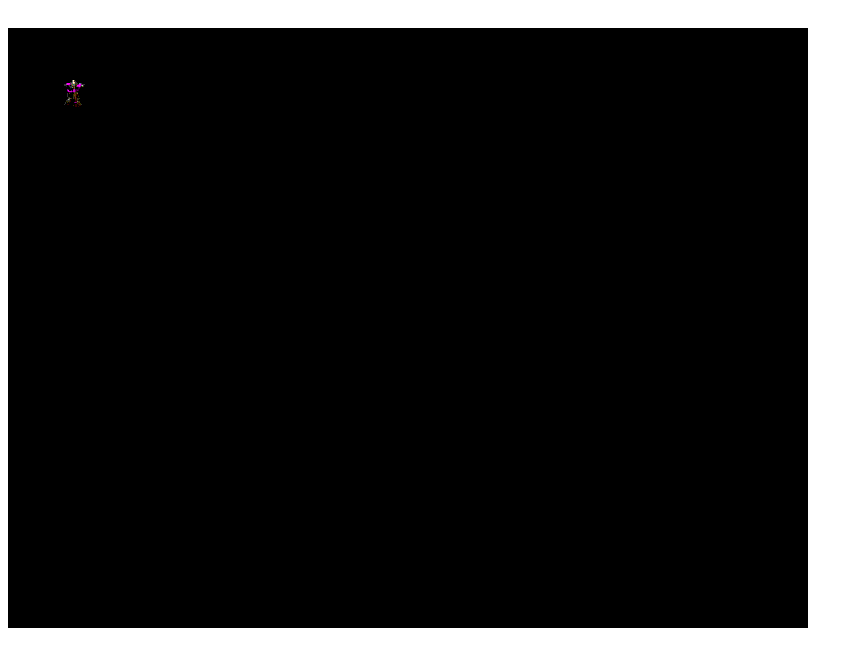
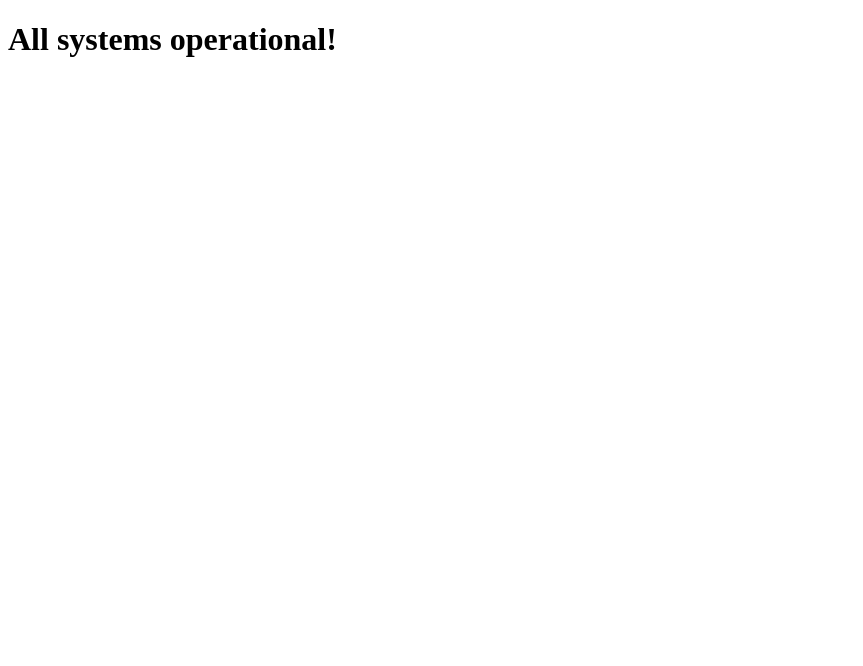
Before and after one commit to syohex/giskard, a website: page app/index.html in a window 1280 px wide. Shown: the whole page, without its empty margins (0-863 px from the left). Drawn offline with Linux system fonts and the light colour scheme.

Commit message:
Clean dummy files

```diff
--- a/app/index.html
+++ b/app/index.html
@@ -3,11 +3,8 @@
 <head>
 <meta charset="utf-8" />
 <title>Hello world!</title>
-<link type="text/css" rel="stylesheet" href="styles.css"/>
 </head>
 <body>
-	<canvas id="canvas" width="800" height="600"></canvas>
-
-    <script src="index.js"></script>
+	<h1>All systems operational!</h1>
 </body>
 </html>
--- a/app/index.js
+++ /dev/null
@@ -1,30 +0,0 @@
-
-var canvas = document.querySelector('canvas');
-var ctx = canvas.getContext('2d');
-
-var requestFrame = window.requestAnimationFrame || window.mozRequestAnimationFrame || window.webkitRequestAnimationFrame;
-
-if (!requestFrame) {
-    alert('ups! Browser not supported?');
-}
-
-var BASE_ZEALOT_IMG = '/img/assets/zealot_';
-var EXTENSION = '.bmp';
-var angle = '000';
-
-
-
-var zealot = new Image();
-zealot.src = BASE_ZEALOT_IMG + angle + EXTENSION;
-zealot.onload = function() {
-    requestFrame(render);
-};
-
-function render() {
-
-
-
-    ctx.drawImage(zealot, 0, 0);
-
-    requestFrame(render);
-}
--- a/app/styles.css
+++ /dev/null
@@ -1,8 +0,0 @@
-
-
-canvas {
-    background: #000;
-    margin: 20px auto;
-    height: 600px;
-    width: 800px;
-}
```
Also changed, not shown: app/img/assets/zealot_000.bmp (deleted), app/img/assets/zealot_001.bmp (deleted), app/img/assets/zealot_002.bmp (deleted), app/img/assets/zealot_003.bmp (deleted), app/img/assets/zealot_004.bmp (deleted), app/img/assets/zealot_005.bmp (deleted), app/img/assets/zealot_006.bmp (deleted), app/img/assets/zealot_007.bmp (deleted), app/img/assets/zealot_008.bmp (deleted), app/img/assets/zealot_009.bmp (deleted), app/img/assets/zealot_010.bmp (deleted), app/img/assets/zealot_011.bmp (deleted), app/img/assets/zealot_012.bmp (deleted), app/img/assets/zealot_013.bmp (deleted), 3 more files.
